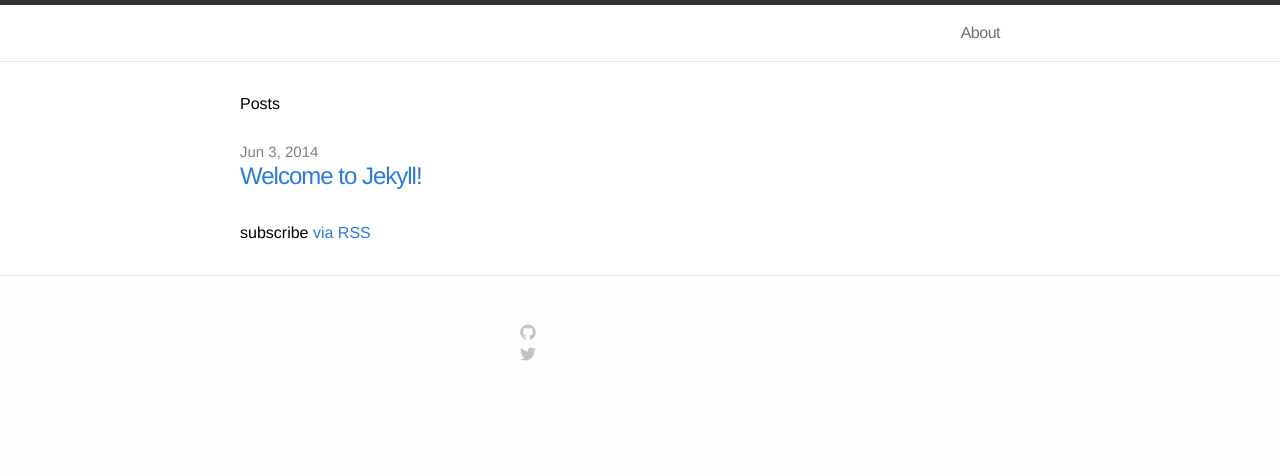
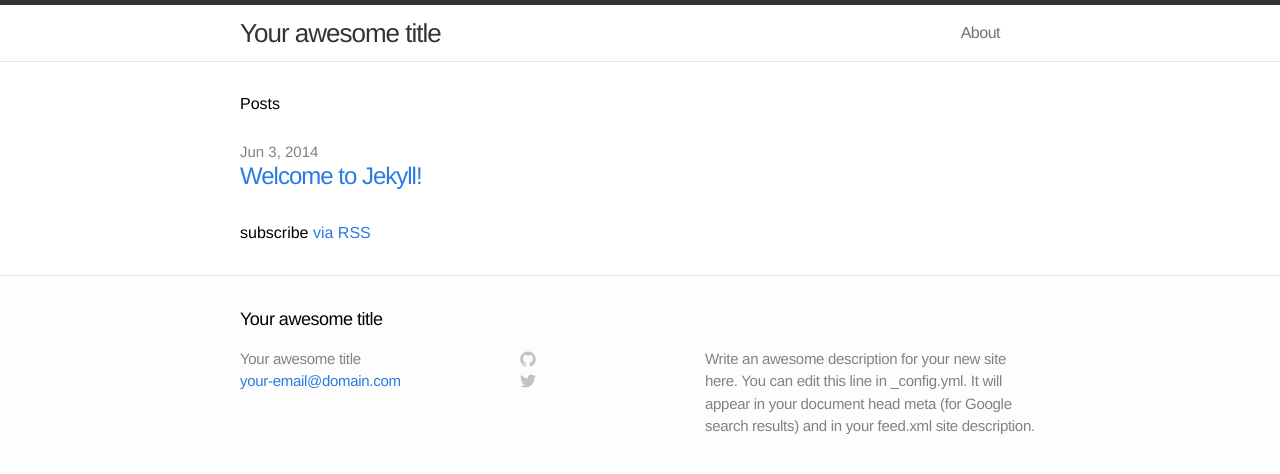
Before and after one commit to gandhisahil/gandhisahil.github.io, a Jekyll site: the page built from blog/index.html, in a window 1280 px wide. Shown: the top 474 px of the page. Built offline with Jekyll 4.4.1, drawn with Linux system fonts in a browser that asks for light colours; Markdown is read by kramdown in place of the engine named in the settings; some of the changed lines change nothing that is shown.

Commit message:
config again :/

```diff
--- a/blog/_config.yml
+++ b/blog/_config.yml
@@ -1,15 +1,15 @@
-name: Sahil gandhi
-markdown: redcarpet
-# pygments: true
+# name: Sahil gandhi
+# markdown: redcarpet
+# # pygments: true
+# # baseurl: /blog
+
+# Site settings
+title: Your awesome title
+email: your-email@domain.com
+description: "Write an awesome description for your new site here. You can edit this line in _config.yml. It will appear in your document head meta (for Google search results) and in your feed.xml site description."
 baseurl: /blog
+url: "http://yourdomain.com"
 
-# # Site settings
-# title: Your awesome title
-# email: your-email@domain.com
-# description: "Write an awesome description for your new site here. You can edit this line in _config.yml. It will appear in your document head meta (for Google search results) and in your feed.xml site description."
-# baseurl: /blog
-# url: "http://yourdomain.com"
-
-# # Build settings
-# markdown: kramdown
-# permalink: pretty
+# Build settings
+markdown: kramdown
+permalink: pretty
```
